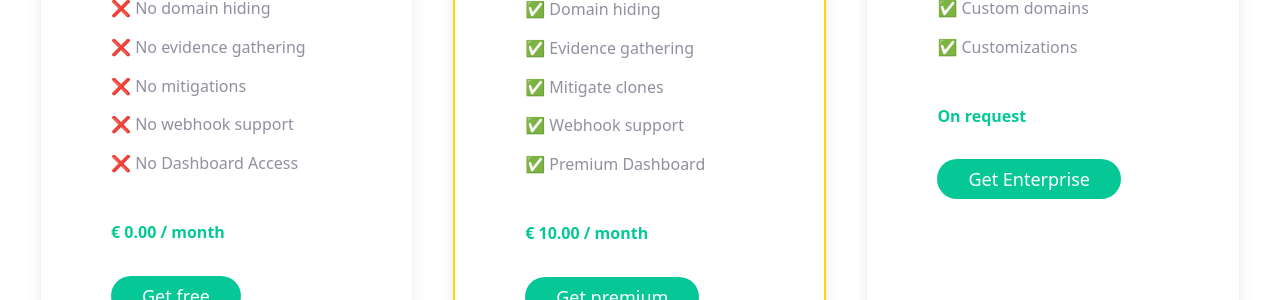
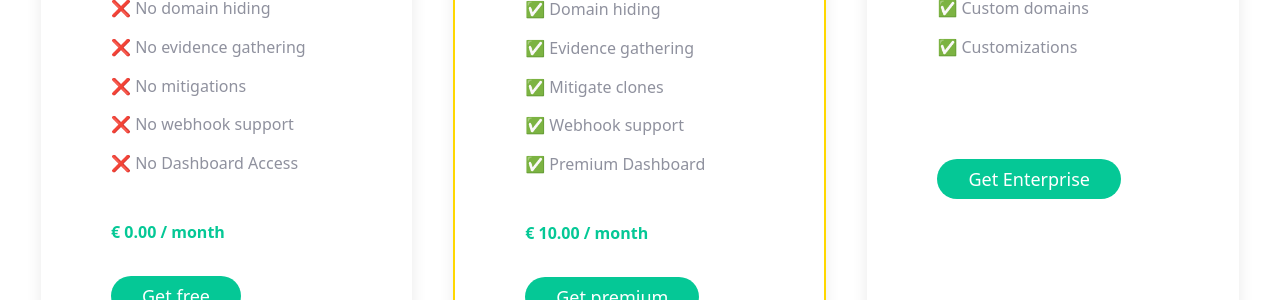
Before and after one commit to didsomeonecloneme/didsomeonecloneme.github.io, a Jekyll site: the page built from pages/pricing.md, in a window 1280 px wide. Shown: the part 699-999 px from the top of the page. Built offline with Jekyll 4.4.1, drawn with Linux system fonts in a browser that asks for light colours.

Commit message:
Update pricing

```diff
--- a/_data/pricing_plans.yml
+++ b/_data/pricing_plans.yml
@@ -62,4 +62,4 @@
     - name: ✅ Support
     - name: ✅ Custom domains
     - name: ✅ Customizations
-  price: On request
+  price:
```
